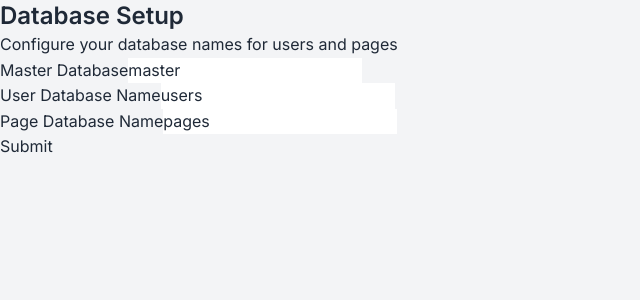
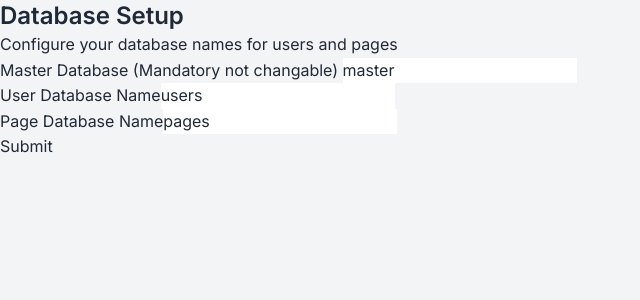
Before and after one commit to OpenNextCMS/openext, a Next.js app: page /mongodb-setup/database-setup in a window 1280 px wide. Shown: the top 300 px of the page, without its empty margins (0-640 px from the left). Built offline with nearby package versions, Linux system fonts and the light colour scheme.

Commit message:
feat: add mandatory note to Master Database label in MongoDB setup UI for clarity

```diff
--- a/src/app/(auth)/mongodb-setup/database-setup/page.tsx
+++ b/src/app/(auth)/mongodb-setup/database-setup/page.tsx
@@ -52,7 +52,7 @@ export default function DatabaseSetup() {
           <div className="space-y-4">
             <div className="space-y-2">
               <label htmlFor="masterDb" className="block text-sm font-medium text-gray-700">
-                Master Database
+                Master Database <span className='text-[12px] font-semibold text-gray-500'> (Mandatory not changable) </span>
               </label>
               <input
                 id="masterDb"
```
